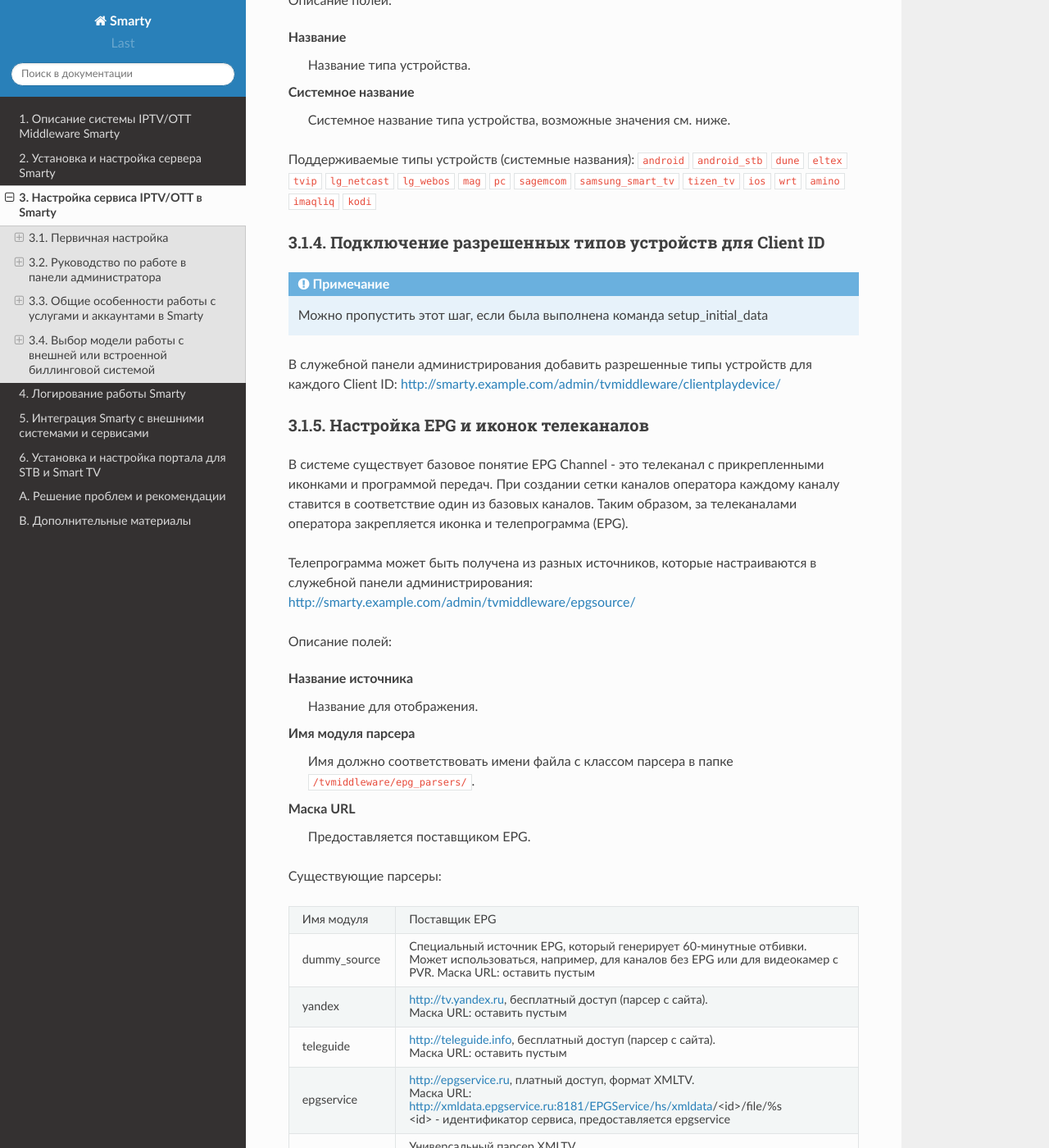
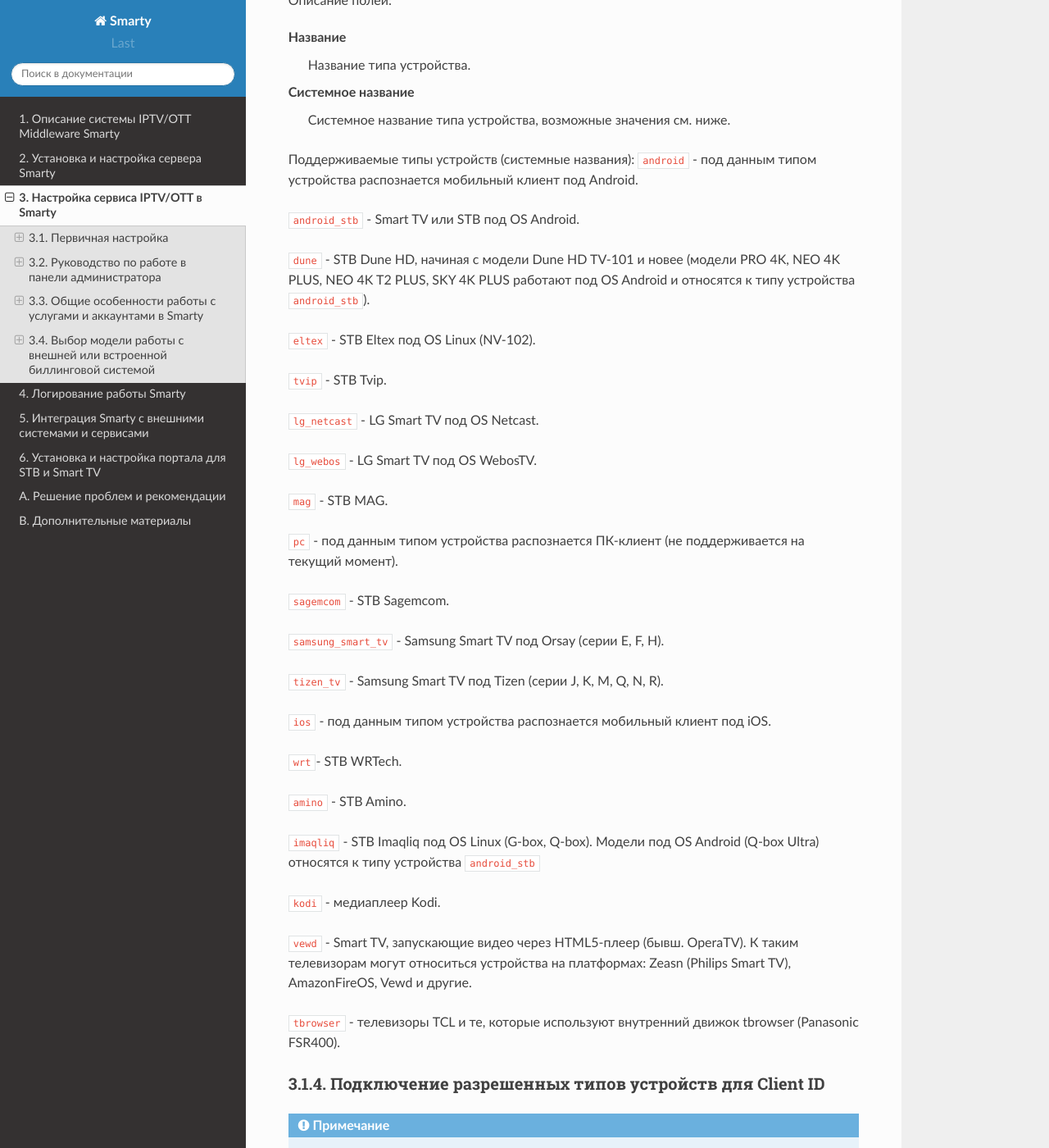
Before and after one commit to sergey-yakovlev/smarty-docs, a Sphinx documentation site: the page built from source/service_configuration.rst, in a window 1280 px wide and 1400 px high, scrolled down 2677 px. Shown: the whole window at 82% size. Built offline with Sphinx 7.4.7 and the Read the Docs theme 2.0.0, drawn with Linux system fonts in a browser that asks for light colours.

Commit message:
Update service_configuration.rst

```diff
--- a/source/service_configuration.rst
+++ b/source/service_configuration.rst
@@ -129,8 +129,44 @@
 Системное название
     Системное название типа устройства, возможные значения см. ниже.
 
-Поддерживаемые типы устройств (системные названия): ``android`` ``android_stb`` ``dune`` ``eltex`` ``tvip`` ``lg_netcast``
-``lg_webos`` ``mag`` ``pc`` ``sagemcom`` ``samsung_smart_tv`` ``tizen_tv`` ``ios`` ``wrt`` ``amino`` ``imaqliq`` ``kodi``
+Поддерживаемые типы устройств (системные названия):
+``android`` - под данным типом устройства распознается мобильный клиент под Android.
+
+``android_stb`` - Smart TV или STB под OS Android.
+
+``dune`` - STB Dune HD, начиная с модели Dune HD TV-101 и новее (модели PRO 4K, NEO 4K PLUS, NEO 4K T2 PLUS, SKY 4K PLUS работают под OS Android и относятся к типу устройства ``android_stb``).
+
+``eltex`` - STB Eltex под OS Linux (NV-102).
+
+``tvip`` - STB Tvip.
+
+``lg_netcast`` - LG Smart TV под OS Netcast.
+
+``lg_webos`` - LG Smart TV под OS WebosTV.
+
+``mag`` - STB MAG.
+
+``pc`` - под данным типом устройства распознается ПК-клиент (не поддерживается на текущий момент).
+
+``sagemcom`` - STB Sagemcom.
+
+``samsung_smart_tv`` - Samsung Smart TV под Orsay (серии E, F, H).
+
+``tizen_tv`` - Samsung Smart TV под Tizen (серии J, K, M, Q, N, R).
+
+``ios`` - под данным типом устройства распознается мобильный клиент под iOS.
+
+``wrt``- STB WRTech.
+
+``amino`` - STB Amino.
+
+``imaqliq`` - STB Imaqliq под OS Linux (G-box, Q-box). Модели под OS Android (Q-box Ultra) относятся к типу устройства ``android_stb``
+
+``kodi`` - медиаплеер Kodi.
+
+``vewd`` - Smart TV, запускающие видео через HTML5-плеер (бывш. OperaTV). К таким телевизорам могут относиться устройства на платформах: Zeasn (Philips Smart TV), AmazonFireOS, Vewd и другие.
+
+``tbrowser`` - телевизоры TCL и те, которые используют внутренний движок tbrowser (Panasonic FSR400).
 
 .. _playdevice-assigning-to-client:
 
```
